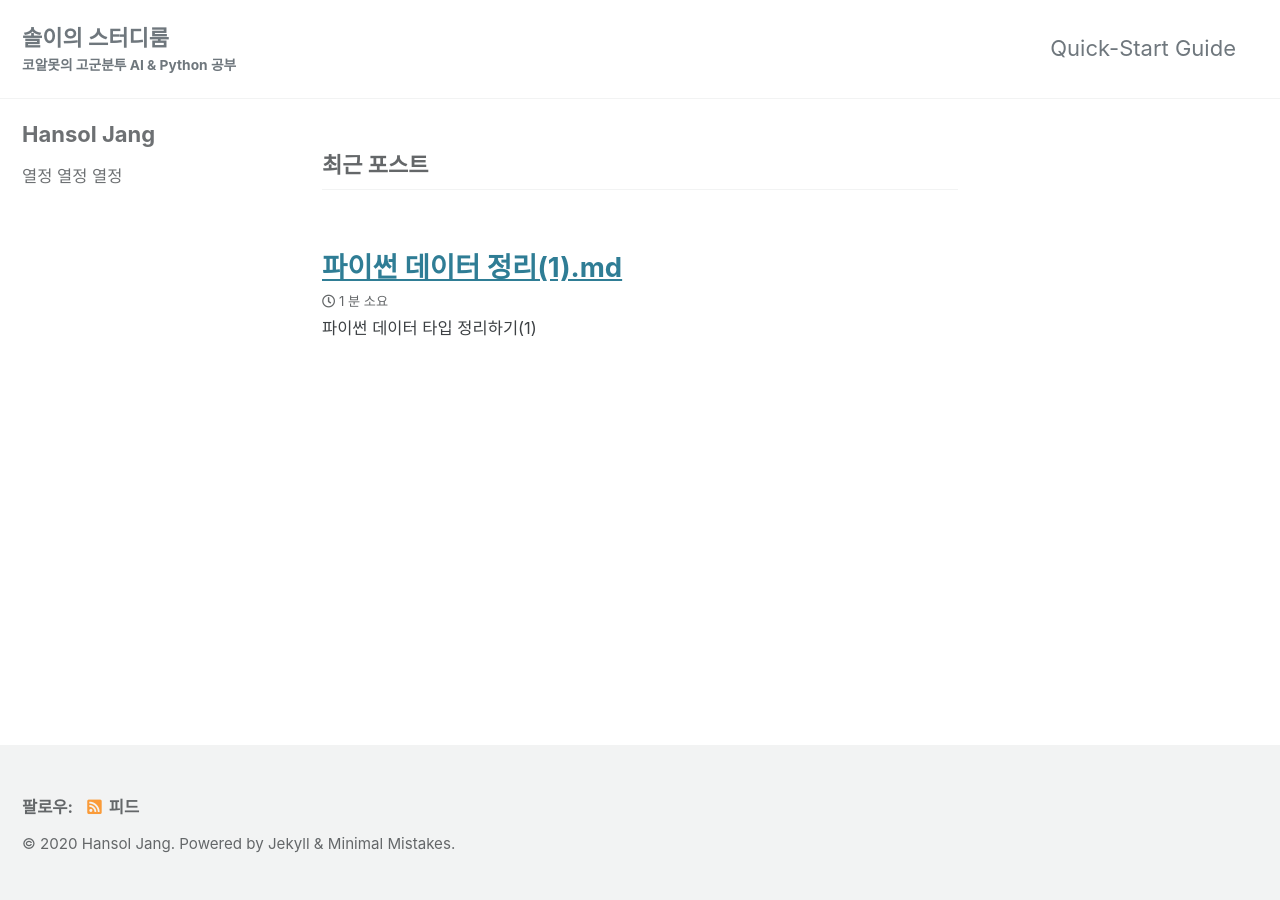
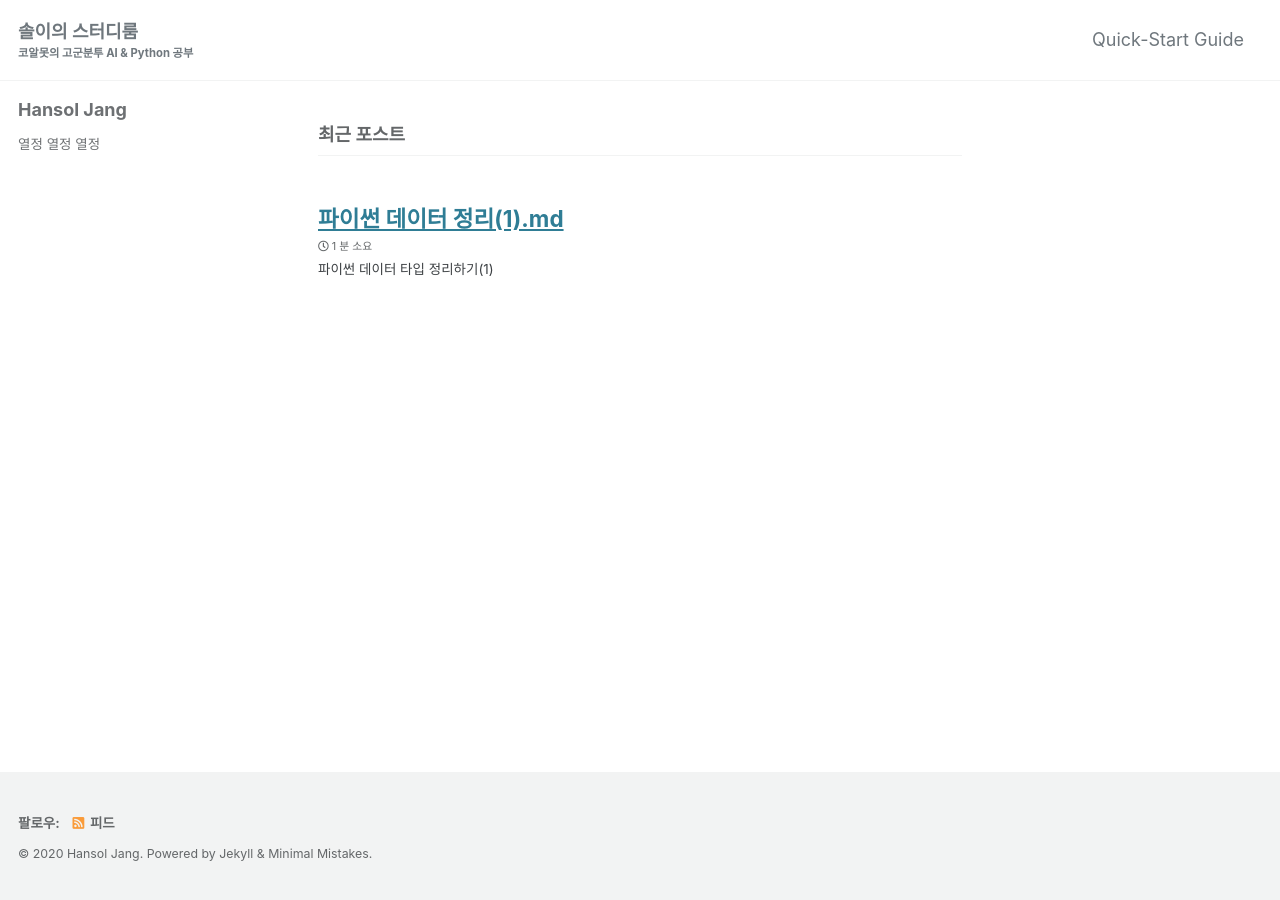
Before and after one commit to SOL-2/sol-2.github.io, a Jekyll site: the page built from index.html, in a window 1280 px wide. Built offline with Jekyll 4.4.1, drawn with Linux system fonts in a browser that asks for light colours; cached includes are drawn as plain includes; the list of posts is cut into pages by our own code.

Commit message:
블로그 폰트 사이즈 변경(20 -> 18)

```diff
--- a/_sass/minimal-mistakes/_reset.scss
+++ b/_sass/minimal-mistakes/_reset.scss
@@ -15,11 +15,12 @@
   }
 
   @include breakpoint($large) {
-    font-size: 20px;
+    font-size: 18px;
+
   }
 
   @include breakpoint($x-large) {
-    font-size: 22px;
+    font-size: 18px;
   }
 
   -webkit-text-size-adjust: 100%;
```
